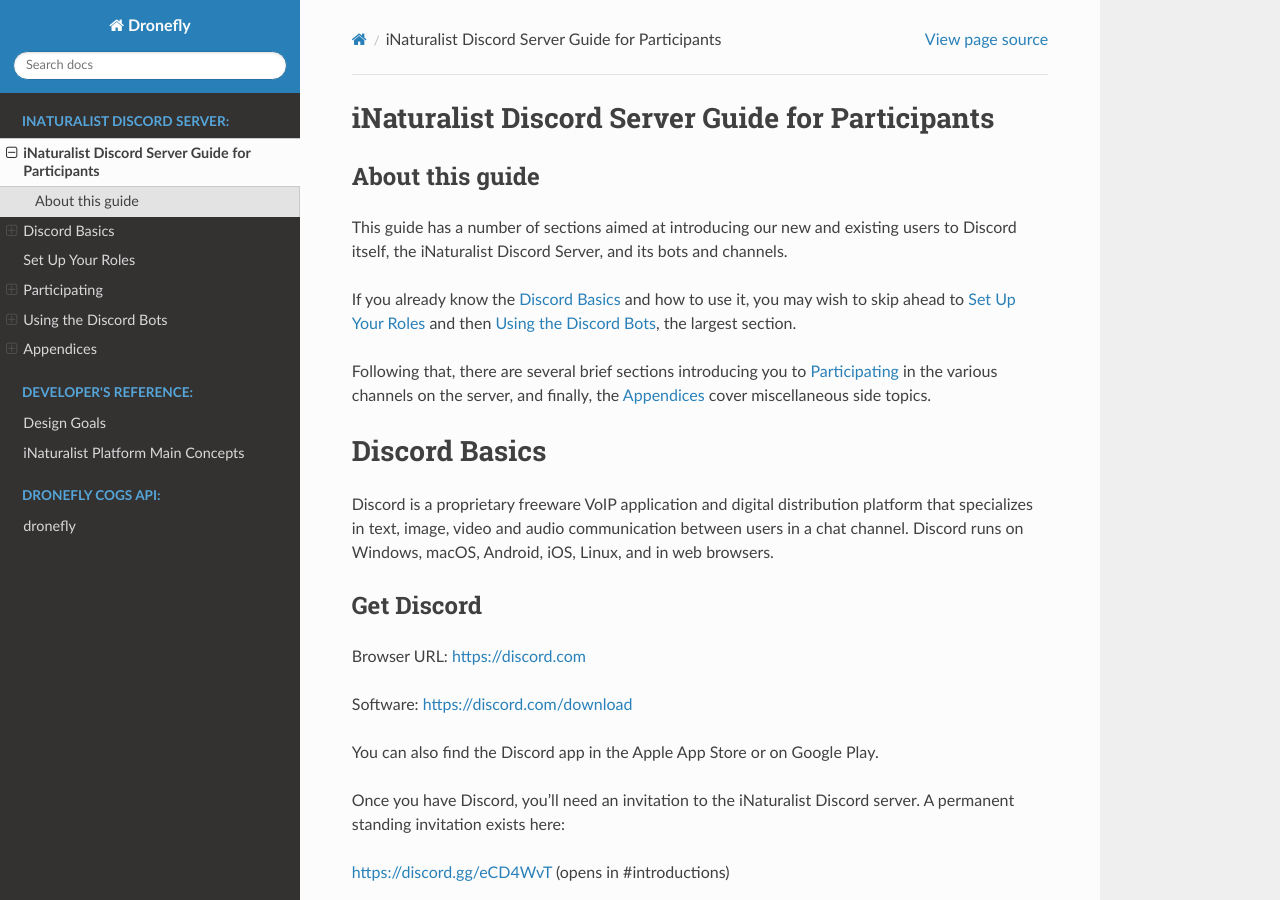
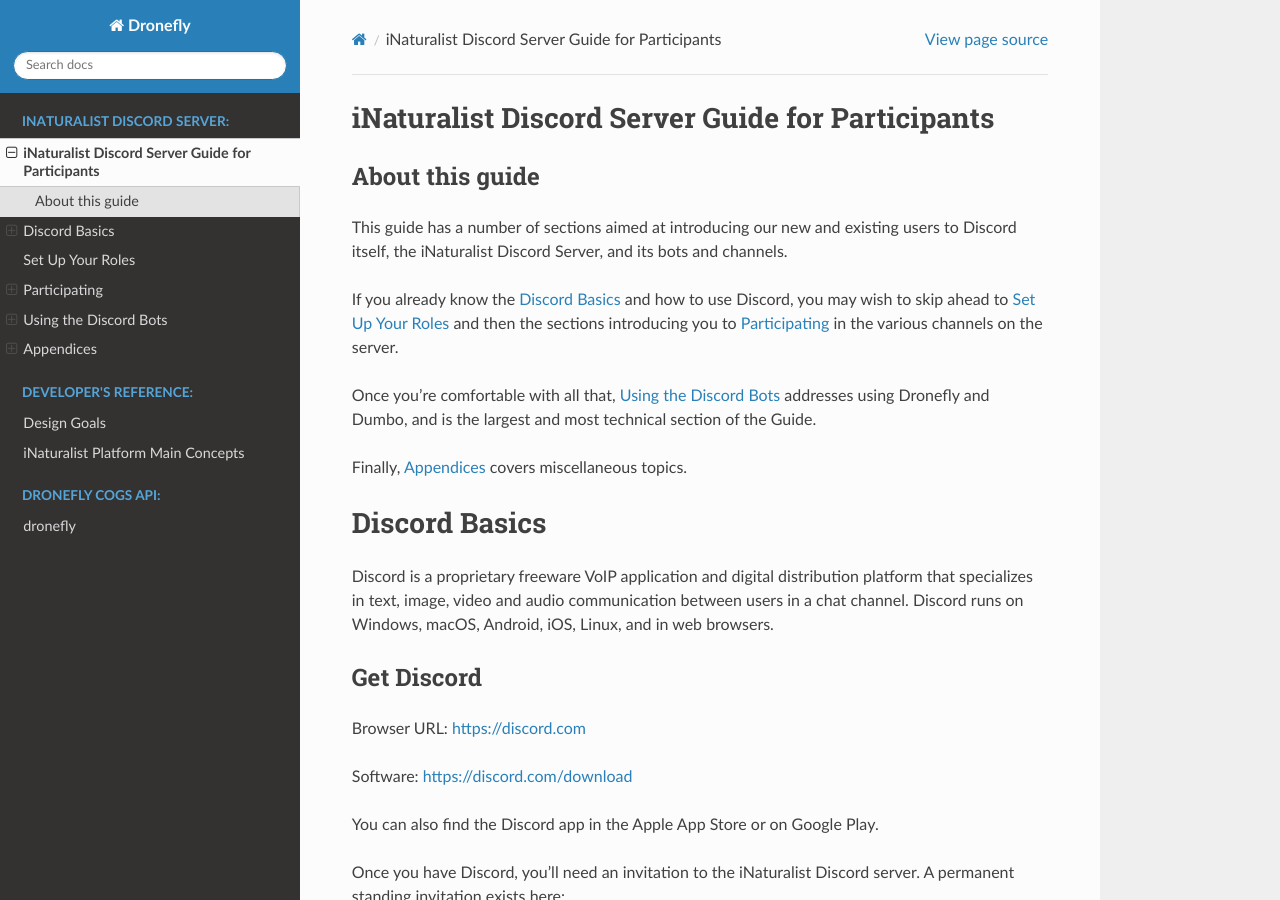
Before and after one commit to dronefly-garden/dronefly-doc, a Sphinx documentation site: the page built from docs/guide_for_participants.rst, in a window 1280 px wide and 900 px high. Built offline with Sphinx 7.4.7 and the Read the Docs theme 2.0.0, drawn with Linux system fonts in a browser that asks for light colours.

Commit message:
Update guide_for_participants.rst
Rewrote intro to correspond with rearrangement of Participating sections to in front of Bot sections

```diff
--- a/docs/guide_for_participants.rst
+++ b/docs/guide_for_participants.rst
@@ -10,13 +10,14 @@
 and existing users to Discord itself, the iNaturalist Discord Server,
 and its bots and channels.
 
-If you already know the :ref:`Discord Basics` and how to use it, you may
-wish to skip ahead to :ref:`Set Up Your Roles` and then :ref:`Using the
-Discord Bots`, the largest section.
+If you already know the :ref:`Discord Basics` and how to use Discord, you may
+wish to skip ahead to :ref:`Set Up Your Roles` and then the sections introducing you
+to :ref:`Participating` in the various channels on the server.
 
-Following that, there are several brief sections introducing you to
-:ref:`Participating` in the various channels on the server, and finally, the
-:ref:`Appendices` cover miscellaneous side topics.
+Once you're comfortable with all that, :ref:`Using the Discord Bots` addresses using
+Dronefly and Dumbo, and is the largest and most technical section of the Guide.
+
+Finally, :ref:`Appendices` covers miscellaneous topics.
 
 ==============
 Discord Basics
```
